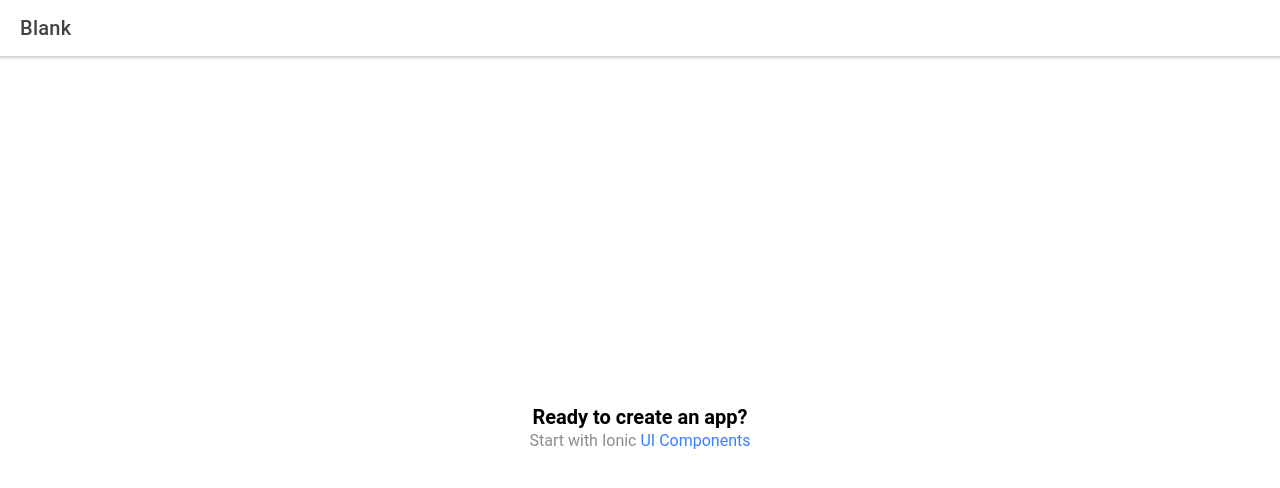
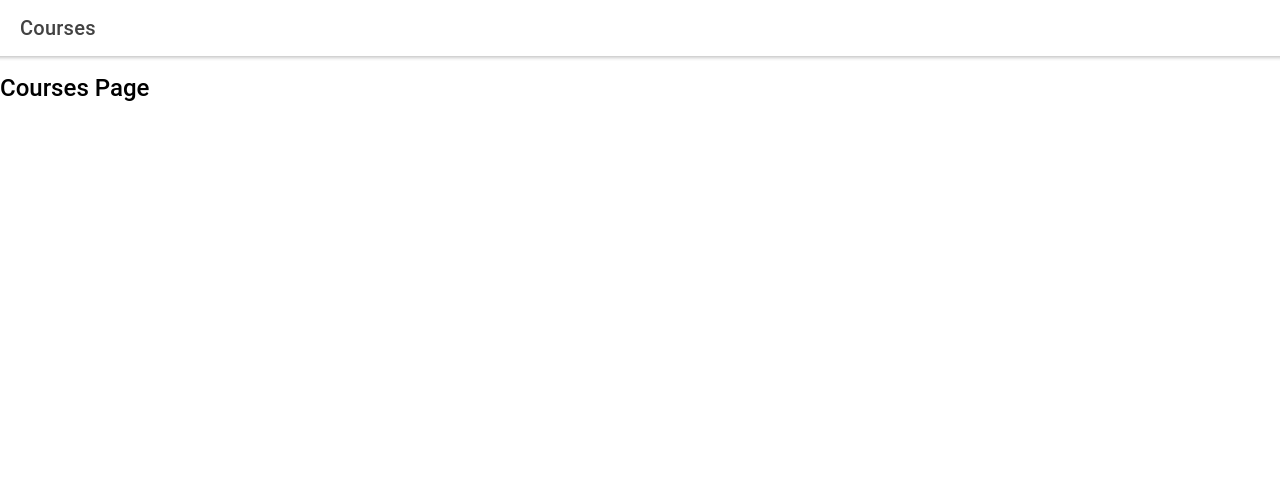
Before and after one commit to Belchenkov/react-ionic-ts-view-courses, a React (Create React App) app: page / in a window 1280 px wide. Before the commit this address led to /home. Shown: the top 488 px of the page. Built offline with nearby package versions, Linux system fonts and the light colour scheme.

Commit message:
First Page & Routing

```diff
--- a/src/App.tsx
+++ b/src/App.tsx
@@ -1,35 +1,28 @@
 import React from 'react';
-import { Redirect, Route } from 'react-router-dom';
-import { IonApp, IonRouterOutlet } from '@ionic/react';
-import { IonReactRouter } from '@ionic/react-router';
-import Home from './pages/Home';
+import { IonApp } from '@ionic/react';
+import { IonReactRouter } from "@ionic/react-router";
+import { Route } from "react-router-dom";
 
-/* Core CSS required for Ionic components to work properly */
 import '@ionic/react/css/core.css';
-
-/* Basic CSS for apps built with Ionic */
 import '@ionic/react/css/normalize.css';
 import '@ionic/react/css/structure.css';
 import '@ionic/react/css/typography.css';
-
-/* Optional CSS utils that can be commented out */
 import '@ionic/react/css/padding.css';
 import '@ionic/react/css/float-elements.css';
 import '@ionic/react/css/text-alignment.css';
 import '@ionic/react/css/text-transformation.css';
 import '@ionic/react/css/flex-utils.css';
 import '@ionic/react/css/display.css';
+import './theme/variables.css';
 
-/* Theme variables */
-import './theme/variables.css';
+import Courses from "./pages/Courses";
 
 const App: React.FC = () => (
   <IonApp>
     <IonReactRouter>
-      <IonRouterOutlet>
-        <Route path="/home" component={Home} exact={true} />
-        <Route exact path="/" render={() => <Redirect to="/home" />} />
-      </IonRouterOutlet>
+        <Route path="">
+            <Courses />
+        </Route>
     </IonReactRouter>
   </IonApp>
 );
--- /dev/null
+++ b/src/pages/Courses.tsx
@@ -0,0 +1,19 @@
+import React from 'react';
+import { IonContent, IonHeader, IonTitle, IonToolbar } from "@ionic/react";
+
+const Courses: React.FC = () => {
+    return (
+        <React.Fragment>
+            <IonHeader>
+                <IonToolbar>
+                    <IonTitle>Courses</IonTitle>
+                </IonToolbar>
+            </IonHeader>
+            <IonContent>
+                <h2>Courses Page</h2>
+            </IonContent>
+        </React.Fragment>
+    );
+};
+
+export default Courses;
--- a/src/pages/Home.tsx
+++ /dev/null
@@ -1,26 +0,0 @@
-import { IonContent, IonHeader, IonPage, IonTitle, IonToolbar } from '@ionic/react';
-import React from 'react';
-import ExploreContainer from '../components/ExploreContainer';
-import './Home.css';
-
-const Home: React.FC = () => {
-  return (
-    <IonPage>
-      <IonHeader>
-        <IonToolbar>
-          <IonTitle>Blank</IonTitle>
-        </IonToolbar>
-      </IonHeader>
-      <IonContent>
-        <IonHeader collapse="condense">
-          <IonToolbar>
-            <IonTitle size="large">Blank</IonTitle>
-          </IonToolbar>
-        </IonHeader>
-        <ExploreContainer />
-      </IonContent>
-    </IonPage>
-  );
-};
-
-export default Home;
```
Also changed, not shown: src/setupTests.ts (deleted, +0 -5 lines), src/pages/Home.css (deleted), 1 other file (tests, documents, lock files or other folders).
